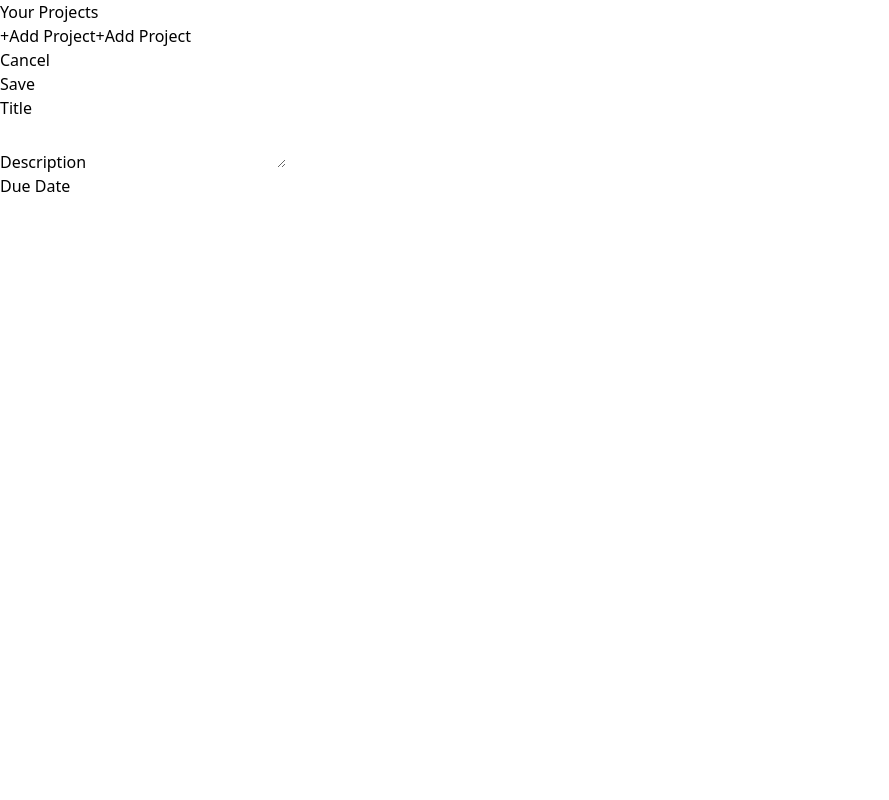
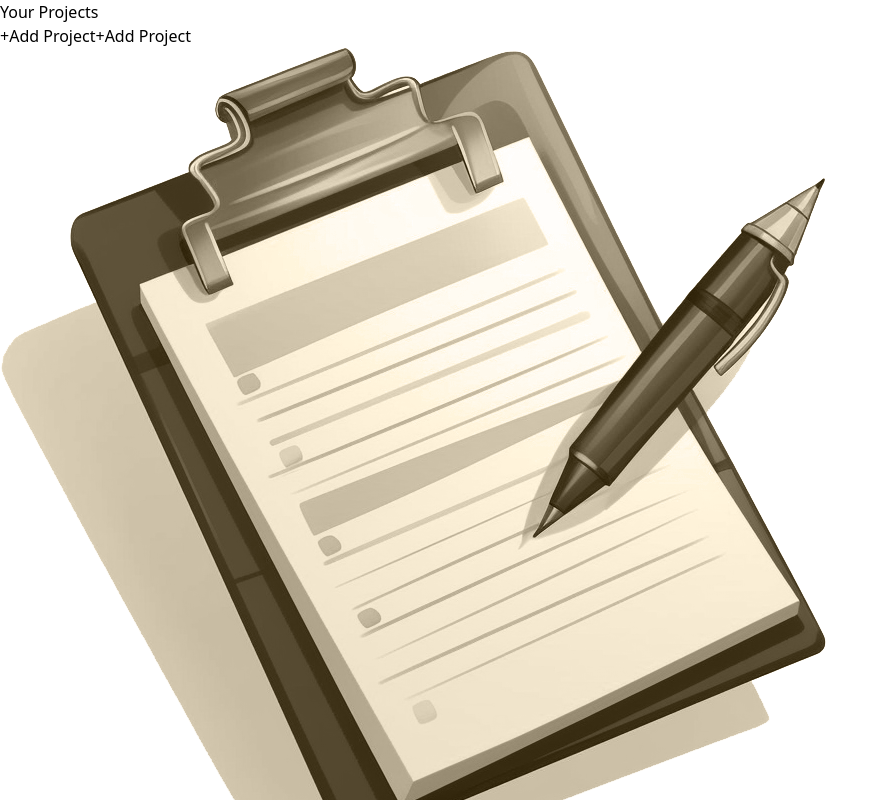
Before and after one commit to naveed60/React-Project-Management-App, a React (Vite) app: page / in a window 1280 px wide. Shown: the top 800 px of the page, without its empty margins (0-889 px from the left). Built offline with nearby package versions, Linux system fonts and the light colour scheme.

Commit message:
button components  added

```diff
--- a/src/App.jsx
+++ b/src/App.jsx
@@ -1,11 +1,12 @@
 import NewProject from "./components/NewProject";
+import NoProjectSelected from "./components/NoProjectSelected";
 import ProjectSidebar from "./components/ProjectsSidebar";
 
 function App() {
   return (
     <main className="h-screen my-8 flex gap-8">
     <ProjectSidebar/>
-    <NewProject/>
+    <NoProjectSelected/>
     </main>
   );
 }
```
